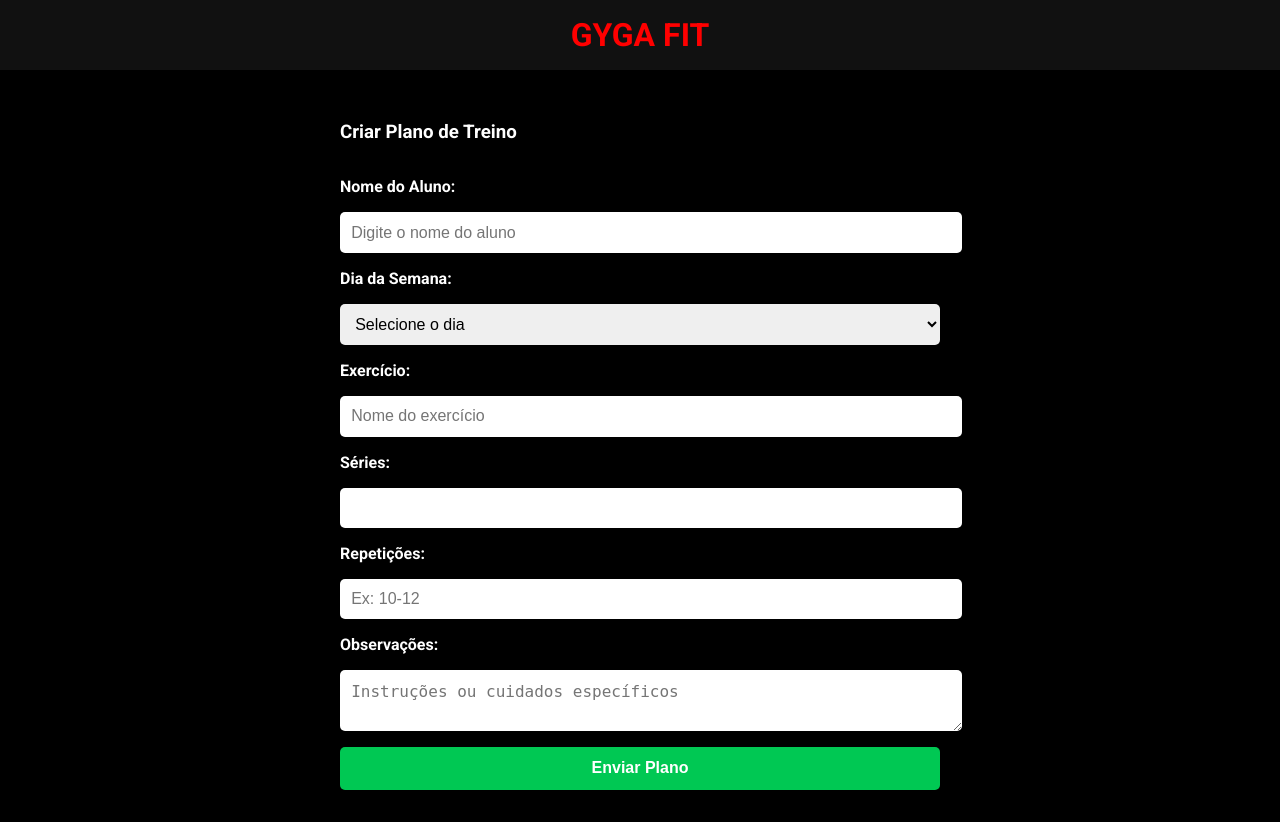
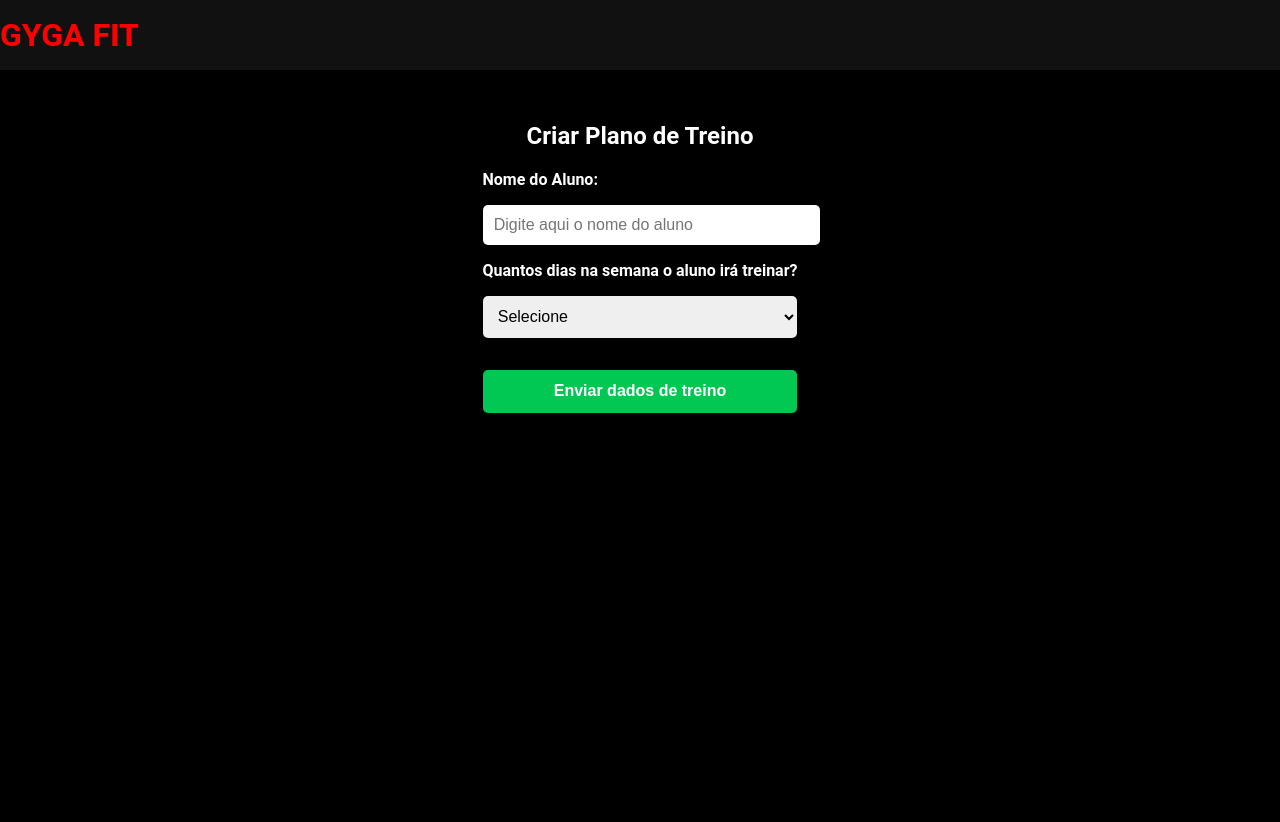
Before and after one commit to Samuel1-salc/Gyga-fit-gym, a PHP site: page /view/paginaDeTreino.php in a window 1280 px wide. After the commit the page ends 413 px from the top, so only its background shows below. Run offline with PHP 8.4, Linux system fonts and the light colour scheme.

Commit message:
criar.treino
Alteração da pagina de treino

```diff
--- a/view/paginaDeTreino.php
+++ b/view/paginaDeTreino.php
@@ -1,86 +1,169 @@
-
 <!DOCTYPE html>
 <html lang="pt-BR">
 <head>
   <meta charset="UTF-8" />
   <meta name="viewport" content="width=device-width, initial-scale=1.0"/>
   <title>Criar Plano de Treino - GYGA FIT</title>
-    <link rel="stylesheet" href="./style//stylePaginaDeTreino.css">
-    <link href="https://fonts.googleapis.com/css2?family=Roboto:wght@300;400;700&display=swap" rel="stylesheet"/>
+  <link rel="stylesheet" href="./style/stylePaginaDeTreino.css">
+  <style>
+    .treino-box {
+      border: 2px solid #ccc;
+      padding: 15px;
+      margin: 20px 0;
+      border-radius: 8px;
+    }
 
+    .exercicio-box {
+      border: 1px solid #aaa;
+      padding: 10px;
+      margin-top: 10px;
+      border-radius: 6px;
+      background-color: #f9f9f9;
+    }
+
+    .exercicio-box strong {
+      color: #000;
+    }
+
+    .exercicio-group {
+      display: flex;
+      flex-wrap: wrap;
+      gap: 10px;
+      margin-top: 5px;
+    }
+
+    .exercicio-group input {
+      flex: 1 1 30%;
+    }
+
+    .observacao {
+      margin-top: 15px;
+      display: flex;
+      flex-direction: column;
+    }
+
+    .observacao textarea {
+      width: 100%;
+      height: 80px;
+      padding: 10px;
+      border-radius: 6px;
+      border: 1px solid #aaa;
+      background-color: #fff;
+      resize: vertical;
+    }
+
+    .botao-mais {
+      background-color: #28a745;
+      color: white;
+      border: none;
+      padding: 6px 12px;
+      font-size: 16px;
+      border-radius: 4px;
+      cursor: pointer;
+      margin-top: 10px;
+    }
+
+    .mensagem-sucesso {
+      display: none;
+      margin-top: 15px;
+      color: green;
+      font-weight: bold;
+    }
+  </style>
 </head>
 <body>
 
   <header>
-    <button class="btn-lateral btn-usuario" onclick="editarPerfil()">
-      <i class="fas fa-user"></i>
-    </button>
-
     <h1>GYGA FIT</h1>
-
-    <button class="btn-lateral btn-config" onclick="abrirConfiguracoes()">
-      <i class="fas fa-cog"></i>
-    </button>
   </header>
 
   <div class="container">
-    <div class="aluno-info">
-      <h3>Criar Plano de Treino</h3>
+    <h2>Criar Plano de Treino</h2>
+    <form id="formPlano">
 
-      <?php $id_aluno = $_GET['id_aluno'] ?? ''; ?>
+      <label for="nomeAluno">Nome do Aluno:</label>
+      <input type="text" id="nomeAluno" name="nomeAluno" placeholder="Digite aqui o nome do aluno" required>
 
-      <form id="formPlano" action = "./../controllers/processarNovoTreino.php" method = "POST">
-        <input type="hidden" name="id_alunoNovoTreinoSalvar" value="<?= $id_aluno ?>">
-        <label for="aluno">Nome do Aluno:</label>
-        <input type="text" id="aluno" name="aluno" placeholder="Digite o nome do aluno" required>
-
-        <label for="diaSemana">Dia da Semana:</label>
-        <select name="diaSemana" id="diaSemana" required>
-          <option value="" disabled selected>Selecione o dia</option>
-          <option value="segunda">Segunda</option>
-          <option value="terca">Terça</option>
-          <option value="quarta">Quarta</option>
-          <option value="quinta">Quinta</option>
-          <option value="sexta">Sexta</option>
+      <label for="quantTreinos">Quantos dias na semana o aluno irá treinar?</label>
+      <select id="quantTreinos" name="quantTreinos" onchange="gerarTreinos()" required>
+        <option value="" disabled selected>Selecione</option>
+        <option value="1">1 dia</option>
+        <option value="2">2 dias</option>
+        <option value="3">3 dias</option>
+        <option value="4">4 dias</option>
+        <option value="5">5 dias</option>
+        <option value="6">6 dias</option>
+        <option value="7">7 dias</option>
       </select>
 
-        <label for="exercicio">Exercício:</label>
-        <input type="text" id="exercicio" name="exercicio" placeholder="Nome do exercício" required>
+      <div id="treinosContainer"></div>
 
-        <label for="series">Séries:</label>
-        <input type="number" id="series" name="series" min="1" required>
-
-        <label for="repeticoes">Repetições:</label>
-        <input type="text" id="repeticoes" name="repeticoes" placeholder="Ex: 10-12" required>
-
-        <label for="observacoes">Observações:</label>
-        <textarea id="observacoes" name="observacoes" placeholder="Instruções ou cuidados específicos"></textarea>
-
-        <button type="submit" name = "submit_PaginaDeTreino" class="botao-progresso">Enviar Plano</button>
+      <button type="submit" class="botao-progresso">Enviar dados de treino</button>
       <div id="mensagemSucesso" class="mensagem-sucesso">
-          O plano foi enviado com sucesso para seu aluno!
+        Seus dados foram enviados para seu gráfico de evolução mensal!
       </div>
     </form>
   </div>
-  </div>
 
   <script>
-    function editarPerfil() {
-      alert("Abrindo tela de edição de perfil...");
+    function gerarTreinos() {
+      const container = document.getElementById("treinosContainer");
+      container.innerHTML = "";
+      const letras = ["A", "B", "C", "D", "E", "F", "G"];
+      const quant = parseInt(document.getElementById("quantTreinos").value);
+
+      for (let i = 0; i < quant; i++) {
+        const letra = letras[i];
+        const treinoDiv = document.createElement("div");
+        treinoDiv.className = "treino-box";
+        treinoDiv.id = `treino${letra}`;
+
+        treinoDiv.innerHTML = `
+          <h3>Treino ${letra}</h3>
+          <div id="exercicios${letra}">
+            ${gerarExercicioHTML(letra, 1)}
+          </div>
+          <button type="button" class="botao-mais" onclick="adicionarExercicio('${letra}')">+ Adicionar exercício</button>
+          <div class="observacao">
+            <label for="obs${letra}">Observações:</label>
+            <textarea name="obs${letra}" placeholder="Alguma instrução ou detalhe do treino ${letra}"></textarea>
+          </div>
+        `;
+        container.appendChild(treinoDiv);
+      }
     }
 
-    function abrirConfiguracoes() {
-      alert("Abrindo configurações...");
+    const contadorExercicios = {};
+
+    function gerarExercicioHTML(letra, numero) {
+      if (!contadorExercicios[letra]) contadorExercicios[letra] = 1;
+      return `
+        <div class="exercicio-box">
+          <strong>Exercício ${numero}</strong>
+          <div class="exercicio-group">
+            <input type="text" name="exercicio_${letra}[]" placeholder="Nome do exercício" required>
+            <input type="number" name="series_${letra}[]" placeholder="Séries" required>
+            <input type="text" name="reps_${letra}[]" placeholder="Repetições" required>
+          </div>
+        </div>
+      `;
     }
 
-    function enviarPlano(event) {
-      event.preventDefault();
+    function adicionarExercicio(letra) {
+      const container = document.getElementById(`exercicios${letra}`);
+      contadorExercicios[letra]++;
+      container.insertAdjacentHTML('beforeend', gerarExercicioHTML(letra, contadorExercicios[letra]));
+    }
+
+    document.getElementById("formPlano").addEventListener("submit", function (e) {
+      e.preventDefault();
       document.getElementById("mensagemSucesso").style.display = "block";
       setTimeout(() => {
         document.getElementById("mensagemSucesso").style.display = "none";
         document.getElementById("formPlano").reset();
+        document.getElementById("treinosContainer").innerHTML = "";
       }, 3000);
-    }
+    });
   </script>
 
 </body>
```
Also changed, not shown: controllers/processarCriarTreino.php (added, +42 -0 lines), models/Treino.class.php (added, +30 -0 lines). Lines whose indentation alone changed are shown as unchanged.
